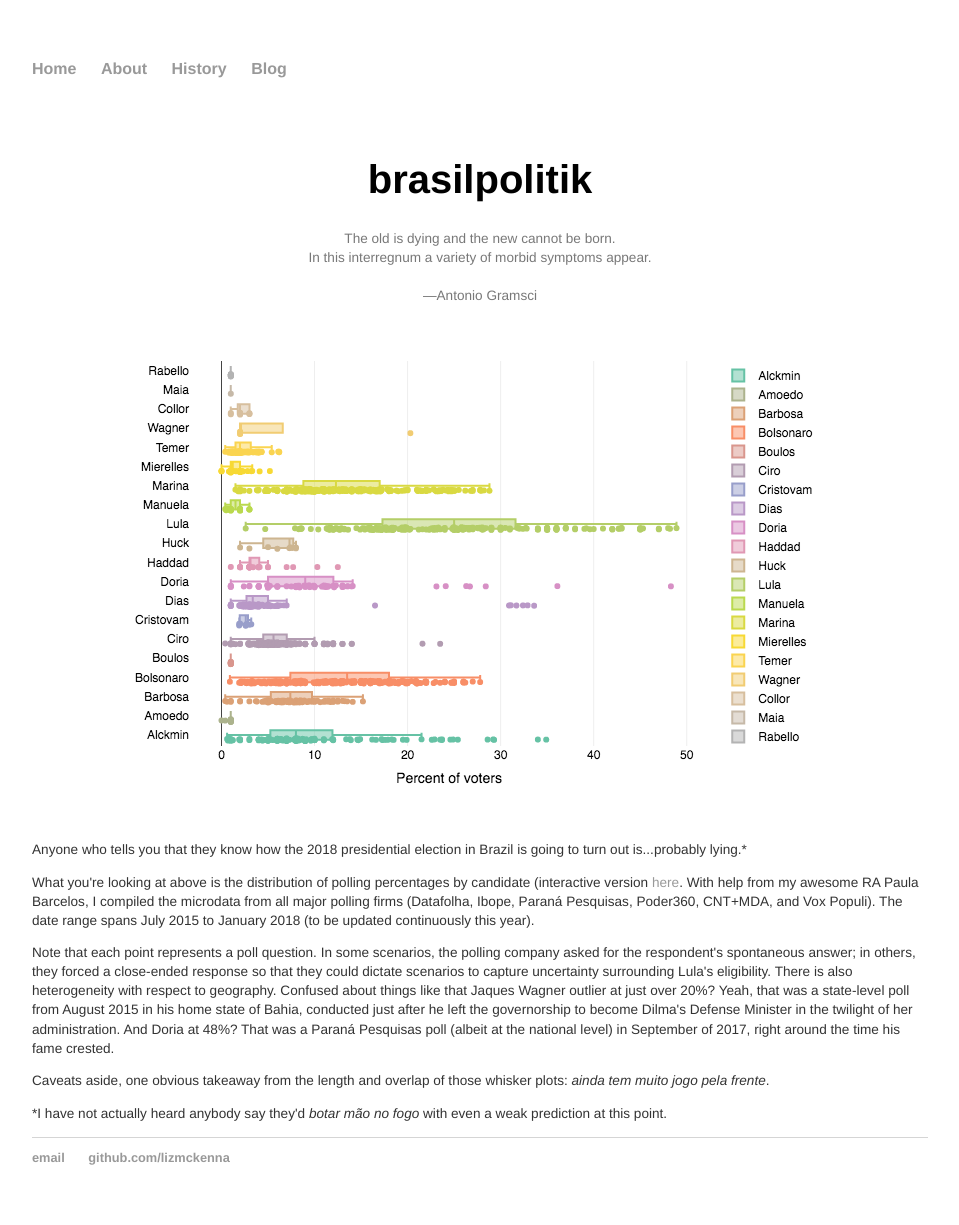
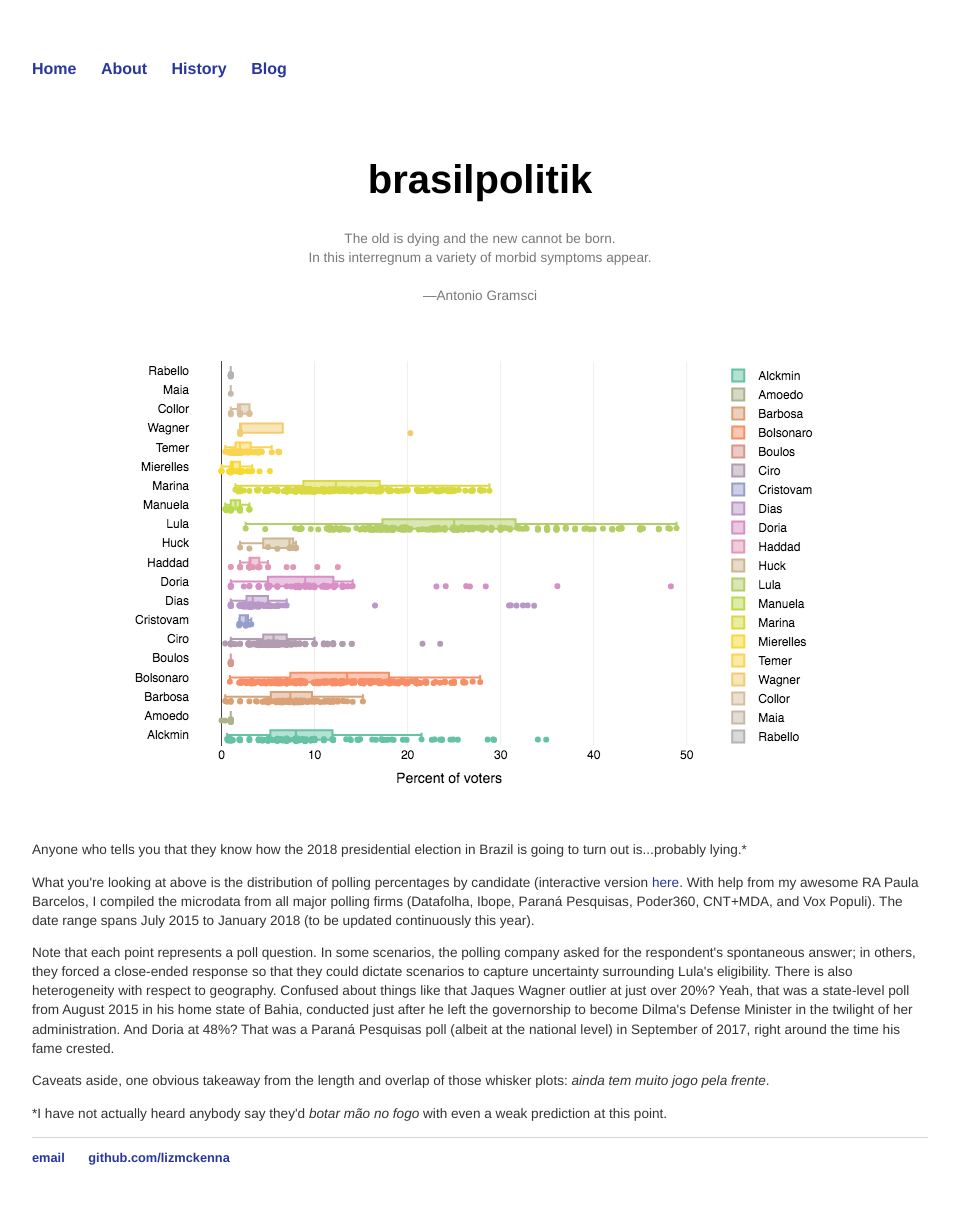
Before and after one commit to lizmckenna/elizabethmckenna.org, a Jekyll site: the page built from index.html, in a window 1280 px wide. Shown: the whole page, without its empty margins (160-1119 px from the left). Built offline with Jekyll 4.4.1, drawn with Linux system fonts in a browser that asks for light colours.

Commit message:
Update main.css

```diff
--- a/css/main.css
+++ b/css/main.css
@@ -14,7 +14,7 @@ nav ul li, footer ul li {
 }
 a {
     text-decoration: none;
-    color: #999;
+    color: #28369E;
 }
 a:hover {
     text-decoration: underline;
```
